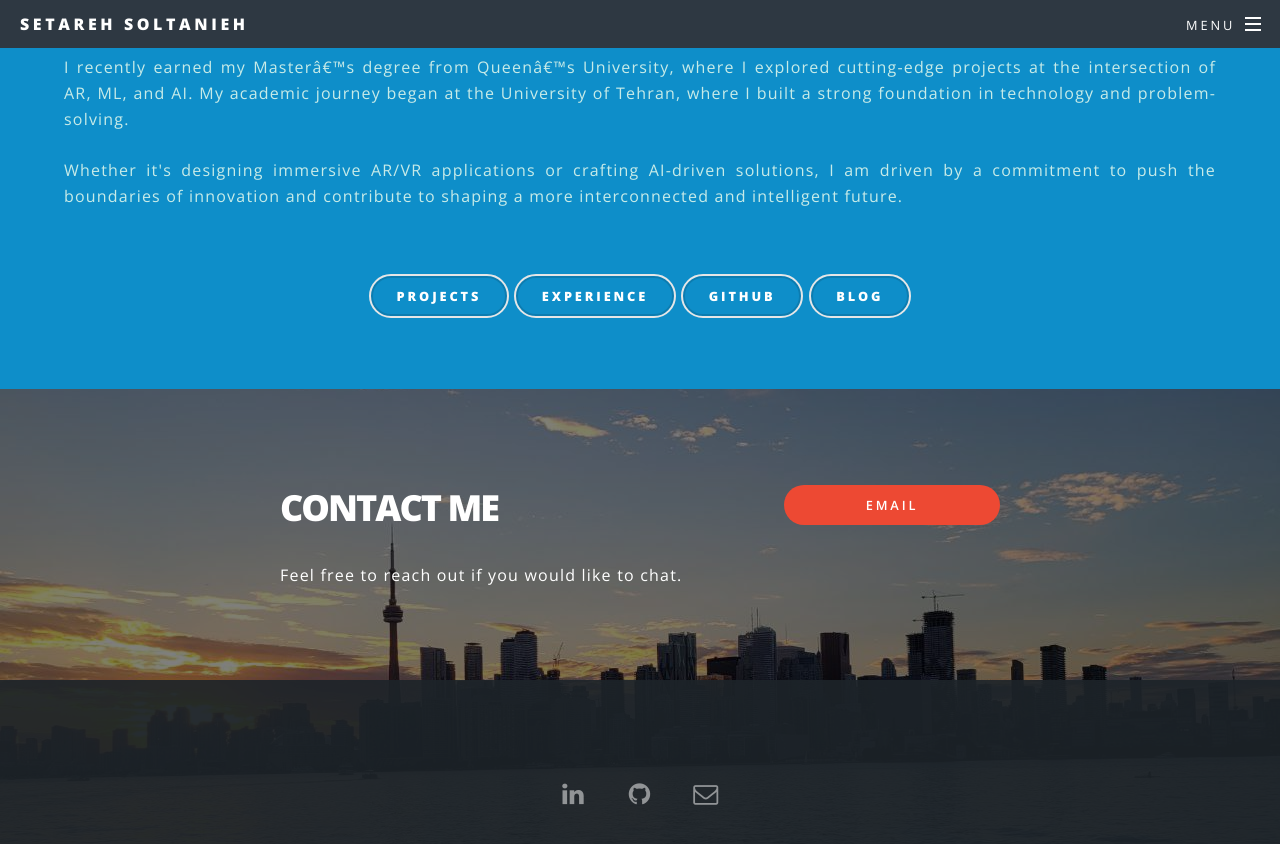
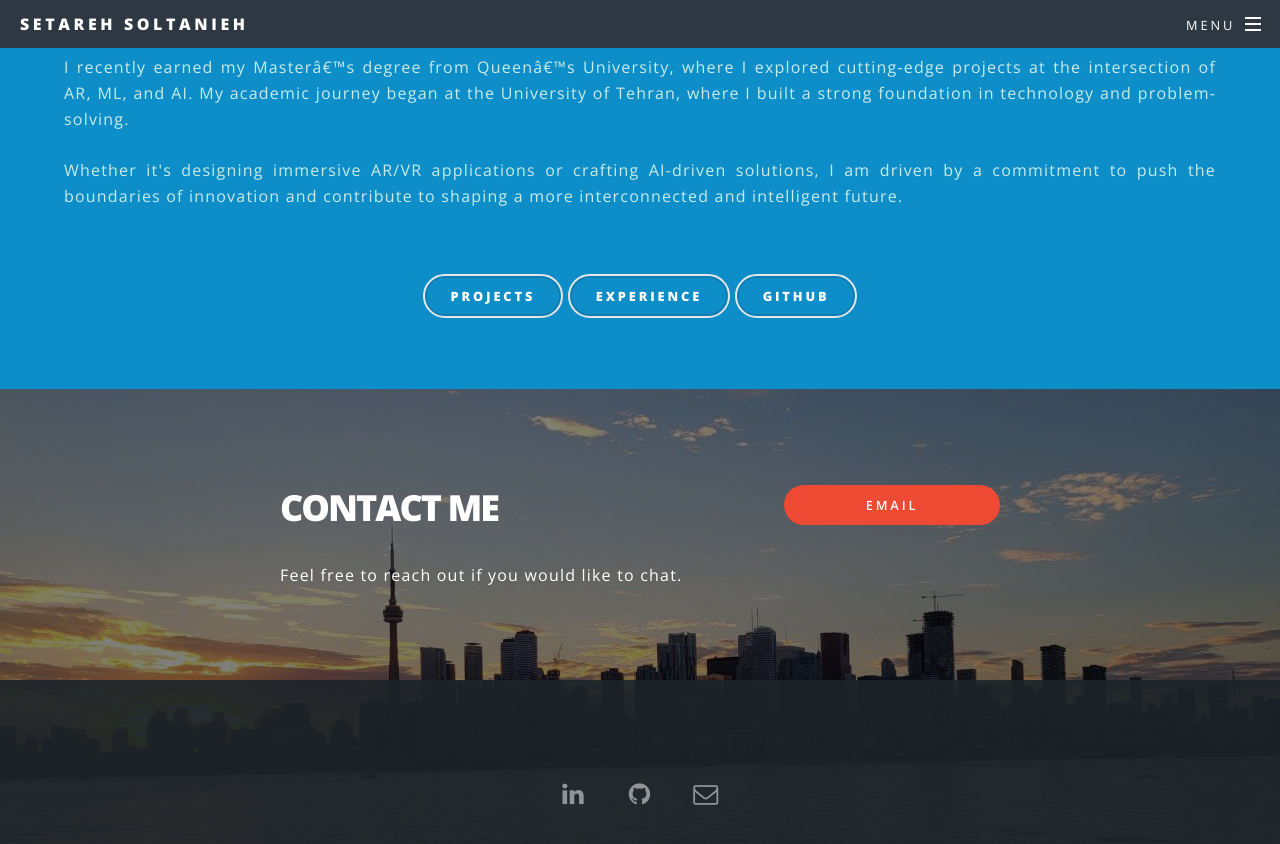
Before and after one commit to setareh-soltanieh/setareh-soltanieh.github.io, a Jekyll site: the page index.html, which Jekyll copies as it is, in a window 1280 px wide and 900 px high, scrolled down 1689 px. Shown: the top 844 px of the window. Built offline with Jekyll 4.4.1, drawn with Linux system fonts in a browser that asks for light colours; comment, search, counter and statistics services are not loaded.

Commit message:
deleted the blog

```diff
--- a/index.html
+++ b/index.html
@@ -121,7 +121,7 @@
 							<a href="./publications.html" class="button style2"><b>Projects</b></a>
 							<a href="./experience.html" class="button style2"><b>Experience</b></a>
 							<a href="https://github.com/setareh-soltanieh" class="button style2"><b>GitHub</b></a>
-							<a href="./blogs/index.html" class="button style2"><b>Blog</b></a>
+<!--							<a href="./blogs/index.html" class="button style2"><b>Blog</b></a>-->
 		<!-- 			                <a href="./tfjs_models/index.html" class="button style2"><b>Trial</b></a> -->
 
 <!-- 							<footer>
```
